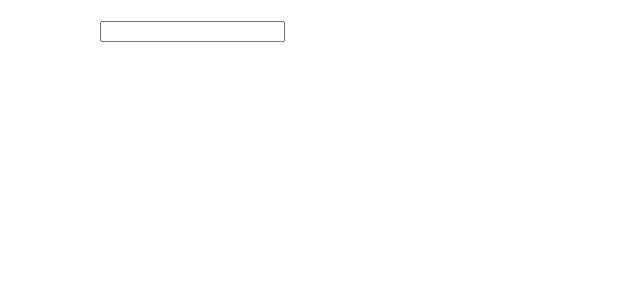
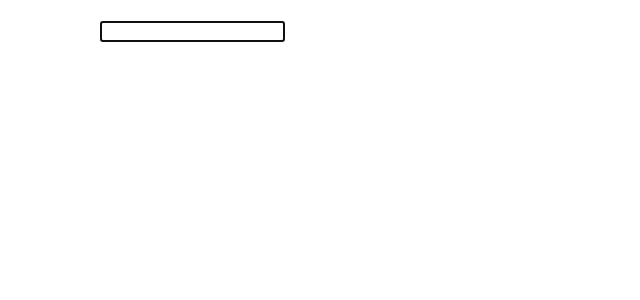
Before and after one commit to alchemist09/react-hooks-fun, a React (Create React App) app: page / in a window 1280 px wide. Shown: the top 300 px of the page, without its empty margins (0-640 px from the left). Built offline with nearby package versions, Linux system fonts and the light colour scheme.

Commit message:
Uses the useRef hook to focus the input element when InputFocus component loads

```diff
--- a/src/components/useRef/InputFocus.js
+++ b/src/components/useRef/InputFocus.js
@@ -1,9 +1,15 @@
-import React from 'react'
+import React, { useEffect, useRef } from 'react'
 
 function InputFocus() {
+  const inputRef = useRef(null)
+
+  useEffect(() => {
+    inputRef.current.focus()
+  }, [])
+
   return (
     <div style={{ width: '60%', margin: '20px auto 20px 100px'}}>
-      <input type="text" />
+      <input ref={inputRef} type="text" />
     </div>
   )
 }
```
